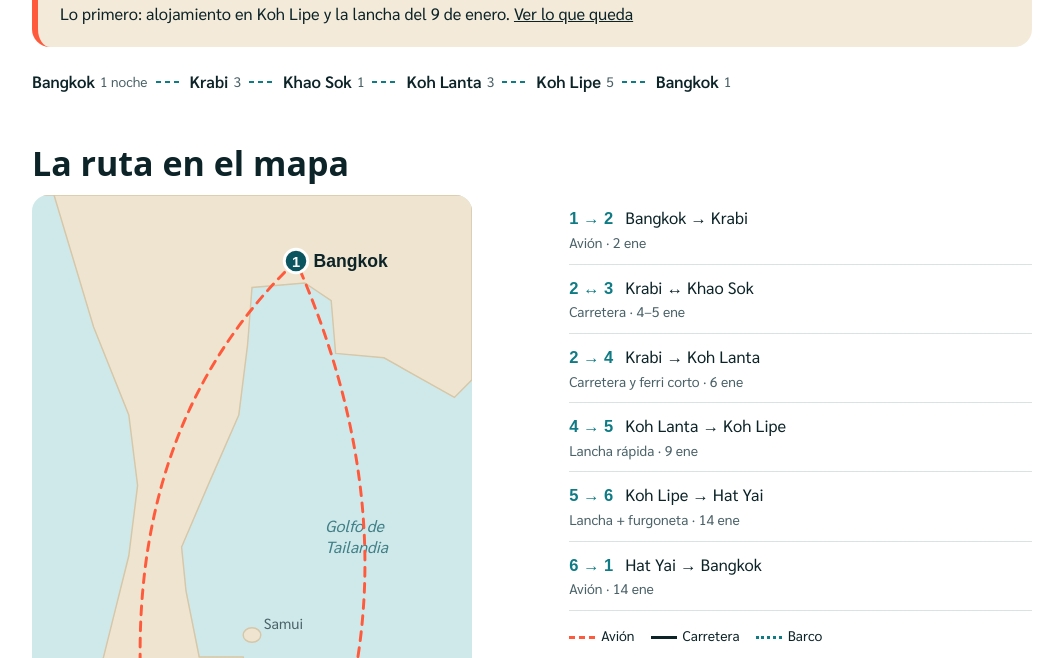
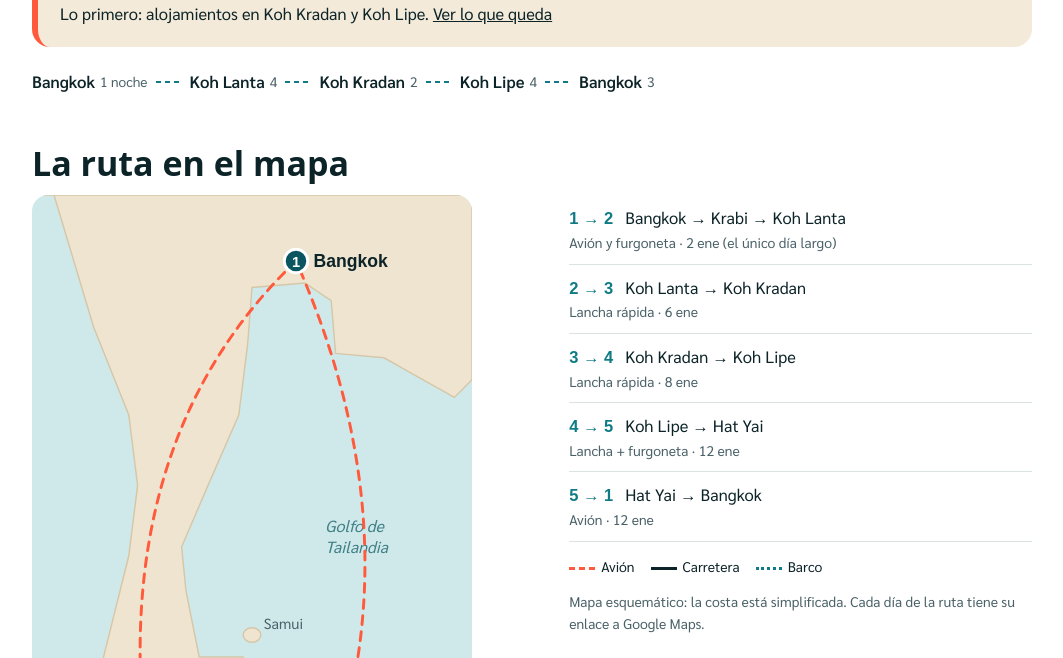
Before and after one commit to jglezrincon/Tailandia-A-J, a plain HTML site: page index.html in a window 1280 px wide. Shown: the part 674-1332 px from the top of the page, without its empty margins (108-1171 px from the left). Drawn offline with Linux system fonts and the light colour scheme; a web font is replaced by a local one.

Commit message:
Ruta tranquila: Lanta, Kradan, Lipe y Bangkok al final
Co-Authored-By: Claude Opus 5.5 <noreply@anthropic.com>
Claude-Session: https://claude.ai/code/session_0137PEjxoRzrQMwE7DTLqyzZ

```diff
--- a/index.html
+++ b/index.html
@@ -79,6 +79,7 @@ footer{font-size:14px;color:var(--soft)}
 .m-air{stroke:var(--coral);stroke-width:2;stroke-dasharray:6 5}.m-road{stroke:light-dark(#0c2328,#e6f2f1);stroke-width:2.5}.m-boat{stroke:var(--sea2);stroke-width:2.5;stroke-dasharray:1 5}
 .m-pin circle{fill:var(--sea);stroke:#fff;stroke-width:2}.m-pin text{font:700 10px "Bai Jamjuree",sans-serif;fill:#fff;text-anchor:middle}
 .m-lbl{font:700 12px "Bai Jamjuree",sans-serif;fill:var(--ink);paint-order:stroke;stroke:light-dark(#efe4cf,#16383f);stroke-width:3px}
+.m-lbl.m-dim{font-weight:500;font-size:11px;fill:var(--soft)}
 .legs{list-style:none;margin:0 0 14px;padding:0}.legs li{padding:10px 0;border-bottom:1px solid var(--line)}.legs b{color:var(--sea2);margin-right:8px;font-family:"Bai Jamjuree",sans-serif}.legs span{display:block;font-size:14px;color:var(--soft)}
 .key{display:flex;flex-wrap:wrap;gap:16px;margin-bottom:8px;font-size:14px}.key i{display:inline-block;width:26px;height:0;margin-right:6px;vertical-align:middle;border-top-width:3px}
 .k-air{border-top:3px dashed var(--coral)}.k-road{border-top:3px solid var(--ink)}.k-boat{border-top:3px dotted var(--sea2)}
@@ -96,7 +97,7 @@ table{font-size:14px}.stack thead{display:none}.stack tr{display:grid;padding-bl
 <header class="hero" data-k>
   <div class="wrap">
     <h1>Tailandia, del 1 al 15 de enero</h1>
-    <p>Julia y Ana · ruta por el mar de Andamán · sin moto, con libros</p>
+    <p>Julia y Ana · tres islas del Andamán sin prisas y Bangkok al final</p>
     <div><span class="pill" id="count">Cargando…</span></div>
   </div>
   <div class="fig" aria-hidden="true">
@@ -137,39 +138,39 @@ table{font-size:14px}.stack thead{display:none}.stack tr{display:grid;padding-bl
   <section class="band" id="hoy"><div class="wrap">
     <div class="today" id="todayBox"></div>
     <ul class="route" style="margin-top:22px">
-      <li>Bangkok<small>1 noche</small></li><li>Krabi<small>3</small></li><li>Khao Sok<small>1</small></li><li>Koh Lanta<small>3</small></li><li>Koh Lipe<small>5</small></li><li>Bangkok<small>1</small></li>
+      <li>Bangkok<small>1 noche</small></li><li>Koh Lanta<small>4</small></li><li>Koh Kradan<small>2</small></li><li>Koh Lipe<small>4</small></li><li>Bangkok<small>3</small></li>
     </ul>
   </div></section>
   <section class="band" id="mapa" style="padding-top:0"><div class="wrap">
     <h2>La ruta en el mapa</h2>
     <div class="mapgrid">
-      <div class="mapfig"><svg viewBox="0 0 300 510" role="img" aria-label="Mapa del sur de Tailandia con la ruta Bangkok, Krabi, Khao Sok, Koh Lanta, Koh Lipe, Hat Yai y vuelta a Bangkok">
+      <div class="mapfig"><svg viewBox="0 0 300 510" role="img" aria-label="Mapa del sur de Tailandia con la ruta Bangkok, Koh Lanta, Koh Kradan, Koh Lipe, Hat Yai y vuelta a Bangkok">
         <rect width="300" height="510" class="m-sea"/>
         <path class="m-land" d="M0 0H300V126L288 138L240 111L207 108L204 72L186 60L150 63L147 102L141 150L120 198L102 240L105 270L114 315L144 315L153 354L168 378L174 414L186 438L210 456L246 459L276 495L300 504V510H165L156 483L141 459L126 441L114 423L102 405L87 390L75 375L57 372L48 354L45 330L57 282L66 246L72 198L66 150L42 90L24 30L15 0Z"/>
         <ellipse class="m-land" cx="51" cy="393" rx="5" ry="9"/><ellipse class="m-land" cx="150" cy="300" rx="6" ry="5"/>
         <ellipse class="m-land" cx="93" cy="415" rx="4" ry="11"/><circle class="m-land" cx="108" cy="481" r="3.5"/><circle class="m-land" cx="99" cy="478" r="4"/>
         <text class="m-sealbl" x="10" y="445">Mar de</text><text class="m-sealbl" x="10" y="459">Andamán</text>
         <text class="m-sealbl" x="200" y="230">Golfo de</text><text class="m-sealbl" x="200" y="244">Tailandia</text>
-        <text class="m-ctx" x="40" y="410">Phuket</text><text class="m-ctx" x="158" y="296">Samui</text>
+        <text class="m-ctx" x="30" y="408">Phuket</text><text class="m-ctx" x="158" y="296">Samui</text>
         <path class="m-air" d="M180 45Q50 170 79 388"/>
         <path class="m-air" d="M178 450Q275 260 180 45"/>
-        <path class="m-road" d="M79 388L78 332"/><path class="m-road" d="M79 388L93 415"/>
-        <path class="m-boat" d="M93 415Q80 462 108 481"/><path class="m-boat" d="M108 481Q150 476 178 450"/>
+        <path class="m-road" d="M79 388L93 415"/>
+        <path class="m-boat" d="M93 415Q104 420 105 431"/><path class="m-boat" d="M105 431Q88 460 108 481"/><path class="m-boat" d="M108 481Q150 476 178 450"/>
+        <circle class="m-land" cx="105" cy="431" r="3.5"/>
         <g class="m-pin"><circle cx="180" cy="45" r="8"/><text x="180" y="49">1</text></g><text class="m-lbl" x="192" y="49">Bangkok</text>
-        <g class="m-pin"><circle cx="79" cy="388" r="8"/><text x="79" y="392">2</text></g><text class="m-lbl" x="67" y="380" text-anchor="end">Krabi</text>
-        <g class="m-pin"><circle cx="78" cy="332" r="8"/><text x="78" y="336">3</text></g><text class="m-lbl" x="90" y="336">Khao Sok</text>
-        <g class="m-pin"><circle cx="93" cy="415" r="8"/><text x="93" y="419">4</text></g><text class="m-lbl" x="105" y="412">Koh Lanta</text>
-        <g class="m-pin"><circle cx="108" cy="481" r="8"/><text x="108" y="485">5</text></g><text class="m-lbl" x="96" y="502" text-anchor="end">Koh Lipe</text>
-        <g class="m-pin"><circle cx="178" cy="450" r="8"/><text x="178" y="454">6</text></g><text class="m-lbl" x="190" y="440">Hat Yai</text>
+        <g class="m-pin m-small"><circle cx="79" cy="388" r="5"/></g><text class="m-lbl m-dim" x="87" y="385">Krabi</text>
+        <g class="m-pin"><circle cx="93" cy="415" r="8"/><text x="93" y="419">2</text></g><text class="m-lbl" x="83" y="420" text-anchor="end">Koh Lanta</text>
+        <g class="m-pin"><circle cx="105" cy="431" r="8"/><text x="105" y="435">3</text></g><text class="m-lbl" x="117" y="433">Koh Kradan</text>
+        <g class="m-pin"><circle cx="108" cy="481" r="8"/><text x="108" y="485">4</text></g><text class="m-lbl" x="96" y="502" text-anchor="end">Koh Lipe</text>
+        <g class="m-pin"><circle cx="178" cy="450" r="8"/><text x="178" y="454">5</text></g><text class="m-lbl" x="190" y="440">Hat Yai</text>
       </svg></div>
       <div>
         <ol class="legs">
-          <li><b>1 → 2</b> Bangkok → Krabi<span>Avión · 2 ene</span></li>
-          <li><b>2 ↔ 3</b> Krabi ↔ Khao Sok<span>Carretera · 4–5 ene</span></li>
-          <li><b>2 → 4</b> Krabi → Koh Lanta<span>Carretera y ferri corto · 6 ene</span></li>
-          <li><b>4 → 5</b> Koh Lanta → Koh Lipe<span>Lancha rápida · 9 ene</span></li>
-          <li><b>5 → 6</b> Koh Lipe → Hat Yai<span>Lancha + furgoneta · 14 ene</span></li>
-          <li><b>6 → 1</b> Hat Yai → Bangkok<span>Avión · 14 ene</span></li>
+          <li><b>1 → 2</b> Bangkok → Krabi → Koh Lanta<span>Avión y furgoneta · 2 ene (el único día largo)</span></li>
+          <li><b>2 → 3</b> Koh Lanta → Koh Kradan<span>Lancha rápida · 6 ene</span></li>
+          <li><b>3 → 4</b> Koh Kradan → Koh Lipe<span>Lancha rápida · 8 ene</span></li>
+          <li><b>4 → 5</b> Koh Lipe → Hat Yai<span>Lancha + furgoneta · 12 ene</span></li>
+          <li><b>5 → 1</b> Hat Yai → Bangkok<span>Avión · 12 ene</span></li>
         </ol>
         <div class="key"><span><i class="k-air"></i>Avión</span><span><i class="k-road"></i>Carretera</span><span><i class="k-boat"></i>Barco</span></div>
         <p class="lbl">Mapa esquemático: la costa está simplificada. Cada día de la ruta tiene su enlace a Google Maps.</p>
@@ -194,8 +195,9 @@ table{font-size:14px}.stack thead{display:none}.stack tr{display:grid;padding-bl
   <section class="band" id="dormir"><div class="wrap">
     <h2>Dónde dormir</h2>
     <div class="cards">
-      <div class="card"><h3>Krabi</h3><p><b>Klong Muang o Tubkaek.</b> Playas largas y tranquilas al norte de Ao Nang, a unos 20 minutos en coche. Menos restaurantes, más calma y vistas a los islotes.</p><p class="lbl">Alternativa: Railay, solo accesible en barca, más espectacular pero con más gente de día.</p></div>
-      <div class="card"><h3>Koh Lanta</h3><p><b>Kantiang o Klong Nin.</b> Playas amplias y calmadas en el sur de la costa oeste, las más cercanas a Old Town.</p><p class="lbl">La isla se recorre en moto; sin ella, tuk-tuk con sidecar o la excursión de Old Town con recogida en el hotel.</p></div>
+      <div class="card"><h3>Koh Kradan</h3><p><b>En la playa principal, frente al mar.</b> Es la isla más tranquila: pocos alojamientos, casi sin restaurantes fuera de ellos y nada de vida nocturna. Perfecta para desconectar 2 días.</p><p class="lbl">Si apetece moverse un poco, Koh Mook (con la Cueva Esmeralda) está a un rato en barca.</p></div>
+      <div class="card"><h3>Koh Lanta</h3><p><b>Kantiang o Klong Nin.</b> Playas amplias y calmadas en el sur de la costa oeste, las más cercanas a Old Town.</p><p class="lbl">La isla se recorre en moto; sin ella, tuk-tuk con sidecar o un taxi para ir a Old Town una tarde.</p></div>
+      <div class="card"><h3>Bangkok, al final</h3><p><b>Junto al río Chao Phraya.</b> Os movéis en barco a los templos y a Chinatown, sin atascos, y la zona es más tranquila que Sukhumvit o Khao San.</p><p class="lbl">La primera noche (1 ene), mejor cerca del aeropuerto del que salga el vuelo a Krabi.</p></div>
       <div class="card"><h3>Koh Lipe</h3><p><b>Sunrise Beach.</b> La playa más bonita y tranquila, buen snorkel desde la orilla, a 10 minutos andando de Walking Street.</p><p class="lbl">Pattaya Beach es más cómoda (llegan las lanchas) pero más animada de noche. Walking Street es lo más barato y ruidoso.</p></div>
     </div>
   </div></section>
@@ -213,7 +215,7 @@ table{font-size:14px}.stack thead{display:none}.stack tr{display:grid;padding-bl
         <li>Instalad una eSIM antes de salir: necesitáis datos nada más aterrizar.</li>
         <li>Instalad Grab y Bolt; Bolt suele ser algo más barato en el sur.</li>
         <li>Algunas low cost a Krabi salen de Don Mueang (DMK), el otro aeropuerto de Bangkok: mirad bien desde dónde vuela.</li>
-        <li>No metáis seis sitios en diez días: la ruta ya va al límite de cambios.</li>
+        <li>Tres islas en 14 días: cada cambio va seguido de varios días sin mover maletas.</li>
       </ul></div>
       <div class="card"><h3>Entrada y respeto</h3><ul>
         <li>La TDAC es gratis: hacedla solo en tdac.immigration.go.th. Las webs que cobran son timos.</li>
@@ -249,8 +251,7 @@ table{font-size:14px}.stack thead{display:none}.stack tr{display:grid;padding-bl
       <div><h3>Consejos de Bea</h3><ul>
         <li>Llevad los libros de casa: en las islas no hay.</li>
         <li>Evitar Phuket y Koh Phi Phi.</li>
-        <li>Preguntarle el nombre de la playa y del pueblo de locales al sur de Ao Nang.</li>
-        <li>Tiene contacto de un centro de elefantes respetuoso en Chiang Mai (otro viaje).</li>
+                <li>Tiene contacto de un centro de elefantes respetuoso en Chiang Mai (otro viaje).</li>
       </ul></div>
     </div>
     <footer style="margin-top:28px">Horarios de lanchas y duraciones son orientativos: confirmadlos al reservar.</footer>
@@ -268,49 +269,50 @@ const LS='tailandia27';let art=null,timer=null;
 const map=q=>'https://www.google.com/maps/search/?api=1&query='+encodeURIComponent(q+', Thailand');
 const DAYS=[
 ['2027-01-01','Vie','1','Bangkok','Llegada',['Aterrizaje a las 15:30 en Suvarnabhumi','Cena tranquila y a dormir pronto'],'Bangkok'],
-['2027-01-02','Sáb','2','Krabi','Vuelo a Krabi',['Vuelo interno Bangkok → Krabi','Alojamiento en zona tranquila, no en el centro de Ao Nang','Tarde de playa'],'Krabi'],
-['2027-01-03','Dom','3','Ao Thalane, Krabi','Manglares de Ao Thalane',['Kayak por manglares y cañones de roca caliza; mejor la salida al atardecer','La playa al sur de Ao Nang que recomienda Bea'],'Krabi'],
-['2027-01-04','Lun','4','Cheow Lan Lake','Lago Cheow Lan (Khao Sok)',['Recogida en Krabi a primera hora','Barca de cola larga, canoa y baño en el lago','Noche en bungalow flotante: sencillo, ventilador, baño compartido'],'Bungalow flotante'],
-['2027-01-05','Mar','5','Khao Sok','Cueva y vuelta',['Amanecer en el lago y visita a la cueva','Vuelta a Krabi por la tarde'],'Krabi'],
-['2027-01-06','Mié','6','Koh Lanta','A Koh Lanta',['Furgoneta o taxi desde Krabi (2–3 h)','Dormir en Klong Nin o Kantiang'],'Koh Lanta'],
-['2027-01-07','Jue','7','Lanta Old Town','Old Town',['Casas sobre pilotes, batik y joyería hecha a mano','Hammock House: hamacas de la tribu Mlabri','Sin moto: tuk-tuk o taxi'],'Koh Lanta'],
-['2027-01-08','Vie','8','Kantiang Bay, Koh Lanta','Playa y libro',['Kantiang o Klong Nin','Atardecer en la costa oeste'],'Koh Lanta'],
-['2027-01-09','Sáb','9','Koh Lipe','Lancha a Koh Lipe',['Lancha rápida desde Saladan, unas 3 h','Llegada a Pattaya Beach: calzado que se pueda mojar'],'Koh Lipe'],
-['2027-01-10','Dom','10','Sunrise Beach, Koh Lipe','Snorkel desde la orilla',['Arrecife frente a Sunrise Beach, sin barco','Entrada al parque nacional: 200 THB'],'Koh Lipe'],
-['2027-01-11','Lun','11','Koh Adang','Buceo en Tarutao',['Salid temprano: mar más tranquilo y menos gente','Koh Adang, Koh Rawi, Koh Hin Ngam'],'Koh Lipe'],
-['2027-01-12','Mar','12','Koh Lipe','Día libre',['Libro, hamaca y atardecer en la playa','Mirador de Koh Adang si apetece caminar'],'Koh Lipe'],
-['2027-01-13','Mié','13','Koh Lipe','Último día de isla',['Otra inmersión o snorkel','Confirmad el traslado de mañana'],'Koh Lipe'],
-['2027-01-14','Jue','14','Hat Yai Airport','Vuelta a Bangkok',['Lancha + furgoneta al aeropuerto de Hat Yai (unas 3 h 30)','Vuelo Hat Yai → Bangkok por la tarde'],'Bangkok'],
-['2027-01-15','Vie','15','Bangkok','Compras y vuelta',['Mañana libre para compras','En el aeropuerto hacia las 15:30','Vuelo E9-846 a las 18:35'],'Avión']
+['2027-01-02','Sáb','2','Kantiang Bay, Koh Lanta','Vuelo a Krabi y a Lanta',['Vuelo temprano Bangkok → Krabi','Furgoneta o taxi a Koh Lanta (2–3 h, con un ferri corto)','Llegada y primer atardecer'],'Koh Lanta'],
+['2027-01-03','Dom','3','Kantiang Bay, Koh Lanta','Playa',['Día de no hacer nada en Kantiang o Klong Nin'],'Koh Lanta'],
+['2027-01-04','Lun','4','Lanta Old Town','Old Town',['Casas sobre pilotes, batik y joyería hecha a mano','Hammock House: hamacas de la tribu Mlabri','Tuk-tuk o taxi; mejor por la tarde'],'Koh Lanta'],
+['2027-01-05','Mar','5','Klong Nin Beach, Koh Lanta','Playa y libro',['Playa, siesta y atardecer en la costa oeste','Opcional: día de snorkel en Koh Rok (excursión de día entero)'],'Koh Lanta'],
+['2027-01-06','Mié','6','Koh Kradan','Lancha a Kradan',['Lancha rápida desde Saladan: la misma que baja hacia Lipe','Llegada a la isla más tranquila del viaje'],'Koh Kradan'],
+['2027-01-07','Jue','7','Koh Kradan','Playa y snorkel',['Snorkel desde la orilla, libro y hamaca','Opcional: en barca a la Cueva Esmeralda de Koh Mook (se entra nadando)'],'Koh Kradan'],
+['2027-01-08','Vie','8','Koh Lipe','Lancha a Koh Lipe',['Lancha desde Kradan por la mañana, unas 2–3 h','Llegada a Pattaya Beach: calzado que se pueda mojar'],'Koh Lipe'],
+['2027-01-09','Sáb','9','Sunrise Beach, Koh Lipe','Snorkel desde la orilla',['Arrecife frente a Sunrise Beach, sin barco','Entrada al parque nacional: 200 THB'],'Koh Lipe'],
+['2027-01-10','Dom','10','Koh Adang','Buceo o playa',['Si apetece, una salida de buceo temprano (mar más tranquilo)','Si no, playa y libro'],'Koh Lipe'],
+['2027-01-11','Lun','11','Koh Lipe','Último día de isla',['Playa y atardecer','Confirmad el traslado de mañana'],'Koh Lipe'],
+['2027-01-12','Mar','12','Hat Yai Airport','Vuelta a Bangkok',['Lancha + furgoneta al aeropuerto de Hat Yai (unas 3 h 30)','Vuelo Hat Yai → Bangkok por la tarde','Cena junto al río'],'Bangkok'],
+['2027-01-13','Mié','13','Wat Pho, Bangkok','Templos y río',['Wat Pho (el Buda reclinado) temprano, antes del calor','Barca para cruzar a Wat Arun','Por la tarde-noche, comida callejera en Chinatown (Yaowarat)','Hombros y rodillas cubiertos'],'Bangkok'],
+['2027-01-14','Jue','14','Jim Thompson House, Bangkok','Compras y artesanía',['Casa de Jim Thompson: casa tradicional de teca y seda tailandesa','Tarde de compras y artesanía; mercado nocturno','Masaje tailandés de despedida'],'Bangkok'],
+['2027-01-15','Vie','15','Bangkok','Vuelta a casa',['Mañana tranquila y últimas compras','En el aeropuerto hacia las 15:30','Vuelo E9-846 a las 18:35'],'Avión']
 ];
 const TRANS=[
-['2 ene','Bangkok → Krabi','Avión','1 h 20 aprox.','Varias aerolíneas al día'],
-['4–5 ene','Krabi ↔ Khao Sok','Excursión con recogida','2 días','Barca, canoa y noche en el lago incluidas'],
-['6 ene','Krabi → Koh Lanta','Furgoneta o taxi','2–3 h','Incluye cruces cortos en ferri'],
-['9 ene','Koh Lanta → Koh Lipe','Lancha rápida','unas 3 h','Solo en temporada alta; sale hacia las 13:30'],
-['14 ene','Koh Lipe → Hat Yai (aeropuerto)','Lancha + furgoneta','unas 3 h 30','Hi Lipe, Tigerline o Satun Pakbara'],
-['14 ene','Hat Yai → Bangkok','Avión','1 h 30 aprox.','Mejor un vuelo de tarde']
+['2 ene','Bangkok → Krabi','Avión','1 h 20 aprox.','Mejor temprano; mirad si sale de BKK o DMK'],
+['2 ene','Aeropuerto de Krabi → Koh Lanta','Furgoneta o taxi','2–3 h','Incluye un cruce corto en ferri'],
+['6 ene','Koh Lanta → Koh Kradan','Lancha rápida','corto','La lancha Lanta–Lipe para en Kradan; solo en temporada alta'],
+['8 ene','Koh Kradan → Koh Lipe','Lancha rápida','unas 2–3 h','Sale por la mañana; solo en temporada alta'],
+['12 ene','Koh Lipe → Hat Yai (aeropuerto)','Lancha + furgoneta','unas 3 h 30','Hi Lipe, Tigerline o Satun Pakbara'],
+['12 ene','Hat Yai → Bangkok','Avión','1 h 30 aprox.','Mejor un vuelo de tarde'],
+['13–14 ene','Por Bangkok','Barcos del río, metro y Grab o Bolt','—','Evitad taxis en hora punta']
 ];
 const GRP=[['ya','Esta semana','lo que antes se llena'],['dic','Antes del 15 de diciembre',''],['fin','La última semana','del 24 al 31 de diciembre']];
 const RES=[
-['h-lipe','ya','Alojamiento en Koh Lipe, 9–14 ene (5 noches)','Mejor en Sunrise Beach. Es lo primero que se agota en enero.'],
-['lancha','ya','Lancha Lanta → Lipe, 9 ene','En 12go.asia o con el operador. Se recomienda reservar unos 40 días antes.'],
-['v-kbv','ya','Vuelo Bangkok → Krabi, 2 ene','Mirad si sale de Suvarnabhumi (BKK) o de Don Mueang (DMK).'],
-['v-hdy','ya','Vuelo Hat Yai → Bangkok, 14 ene por la tarde','Que deje margen tras la lancha y la furgoneta (unas 3 h 30).'],
+['h-kradan','ya','Alojamiento en Koh Kradan, 6–8 ene (2 noches)','Hay muy pocos alojamientos: se llenan antes que nada.'],
+['h-lipe','ya','Alojamiento en Koh Lipe, 8–12 ene (4 noches)','Mejor en Sunrise Beach.'],
+['v-kbv','ya','Vuelo Bangkok → Krabi, 2 ene (temprano)','Mirad si sale de Suvarnabhumi (BKK) o de Don Mueang (DMK).'],
+['v-hdy','ya','Vuelo Hat Yai → Bangkok, 12 ene por la tarde','Que deje margen tras la lancha y la furgoneta (unas 3 h 30).'],
+['l-kradan','ya','Lancha Lanta → Kradan, 6 ene','En 12go.asia o con el operador.'],
+['l-lipe','ya','Lancha Kradan → Lipe, 8 ene','Igual: 12go.asia o el operador.'],
 ['seguro','ya','Seguro de viaje con cobertura de buceo',''],
-['h-krabi','dic','Alojamiento en Krabi: 2, 3 y 5 ene','Klong Muang o Tubkaek. Avisad de que la noche del 4 no dormís.'],
-['khaosok','dic','Excursión a Khao Sok con noche en el lago, 4–5 ene','Con recogida en el hotel de Krabi.'],
-['h-lanta','dic','Alojamiento en Koh Lanta, 6–9 ene (3 noches)','Kantiang o Klong Nin.'],
-['h-bkk1','dic','Hotel en Bangkok, 1 ene','Cerca del aeropuerto si el vuelo a Krabi es temprano.'],
-['h-bkk2','dic','Hotel en Bangkok, 14 ene','Cerca de Suvarnabhumi o con buen acceso: el vuelo sale el 15 a las 18:35.'],
-['traslado','dic','Traslado Lipe → aeropuerto de Hat Yai, 14 ene','Hi Lipe, Tigerline o Satun Pakbara; que encaje con la hora del vuelo.'],
+['h-lanta','dic','Alojamiento en Koh Lanta, 2–6 ene (4 noches)','Kantiang o Klong Nin.'],
+['t-lanta','dic','Traslado aeropuerto de Krabi → Koh Lanta, 2 ene','Furgoneta compartida o taxi privado.'],
+['h-bkk1','dic','Hotel en Bangkok, 1 ene','Cerca del aeropuerto del que salga el vuelo a Krabi.'],
+['h-bkk2','dic','Hotel en Bangkok, 12–15 ene (3 noches)','Junto al río; el vuelo sale el 15 a las 18:35 de Suvarnabhumi.'],
+['traslado','dic','Traslado Lipe → aeropuerto de Hat Yai, 12 ene','Que encaje con la hora del vuelo.'],
 ['asientos','dic','Asientos juntas en Iberojet','Tarifa Basic: van sin asignar.'],
 ['equipaje','dic','Revisar el equipaje de la tarifa Basic','Y añadir maleta facturada si hace falta.'],
 ['tarjeta','fin','Tarjeta sin comisiones (Wise, Revolut o similar)',''],
 ['esim','fin','eSIM de datos instalada','Para la TDAC, Grab y los mapas nada más llegar.'],
 ['apps','fin','Grab y Bolt instaladas',''],
-['tdac','fin','TDAC rellenada (29–31 dic)','Gratis, solo en tdac.immigration.go.th. Guardad el QR.'],
-['kayak','fin','Kayak en Ao Thalane, 3 ene','Se puede reservar también allí mismo.']
+['tdac','fin','TDAC rellenada (29–31 dic)','Gratis, solo en tdac.immigration.go.th. Guardad el QR.']
 ];
 const MAL=[
 ['libros','Libros (en las islas no hay)'],['repe','Repelente fuerte'],['crema','Crema solar respetuosa con el arrecife'],['escarpines','Calzado que se pueda mojar'],
@@ -328,7 +330,7 @@ function renderStatic(){
   const t=DAYS.find(d=>d[0]===now);
   const box=$('#todayBox');
   if(t){box.innerHTML='<div class="lbl">Hoy, '+t[1]+' '+t[2]+' de enero</div><div class="big">'+t[4]+'</div><ul style="margin:0;padding-left:18px">'+t[5].map(x=>'<li>'+x+'</li>').join('')+'</ul><div class="lbl" style="margin-top:8px">Dormís en: '+t[6]+' · <a href="'+map(t[3])+'">Ver en el mapa</a></div>'}
-  else if(now<'2027-01-01'){const n=RES.filter(r=>!state.done[r[0]]).length;box.innerHTML='<div class="lbl">Antes de salir</div><div class="big">'+(n?'Quedan '+n+' reservas por cerrar':'Todo reservado')+'</div><div>Lo primero: alojamiento en Koh Lipe y la lancha del 9 de enero. <a href="#reservas">Ver lo que queda</a></div>'}
+  else if(now<'2027-01-01'){const n=RES.filter(r=>!state.done[r[0]]).length;box.innerHTML='<div class="lbl">Antes de salir</div><div class="big">'+(n?'Quedan '+n+' reservas por cerrar':'Todo reservado')+'</div><div>Lo primero: alojamientos en Koh Kradan y Koh Lipe. <a href="#reservas">Ver lo que queda</a></div>'}
   else box.innerHTML='<div class="big">Buen viaje de vuelta</div><div class="lbl">Aterrizáis en Madrid el sábado 16 a las 02:25.</div>';
   $('#days').innerHTML=DAYS.map(d=>'<li class="day'+(d[0]===now?' now':'')+'" id="d'+d[2]+'"><div class="when">'+d[2]+'<span>'+d[1]+' ene</span></div><div><h3>'+d[4]+(d[0]===now?'<span class="tag">Hoy</span>':'')+'</h3><ul>'+d[5].map(x=>'<li>'+x+'</li>').join('')+'</ul><div class="sleep">Dormís en: '+d[6]+' · <a href="'+map(d[3])+'">Mapa</a></div></div></li>').join('');
   $('#trans').innerHTML=TRANS.map(r=>'<tr><td class="nw">'+r[0]+'</td><td>'+r[1]+'</td><td>'+r[2]+'</td><td class="nw">'+r[3]+'</td><td>'+r[4]+'</td></tr>').join('');
```
